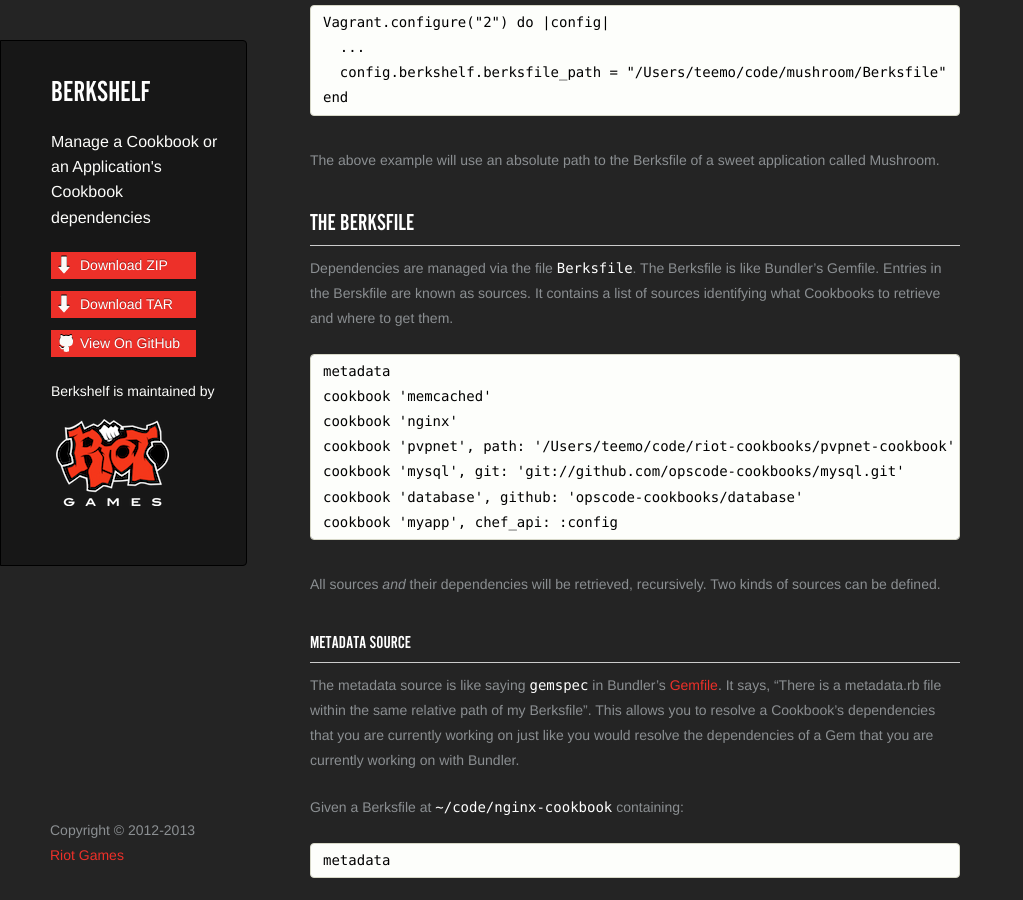
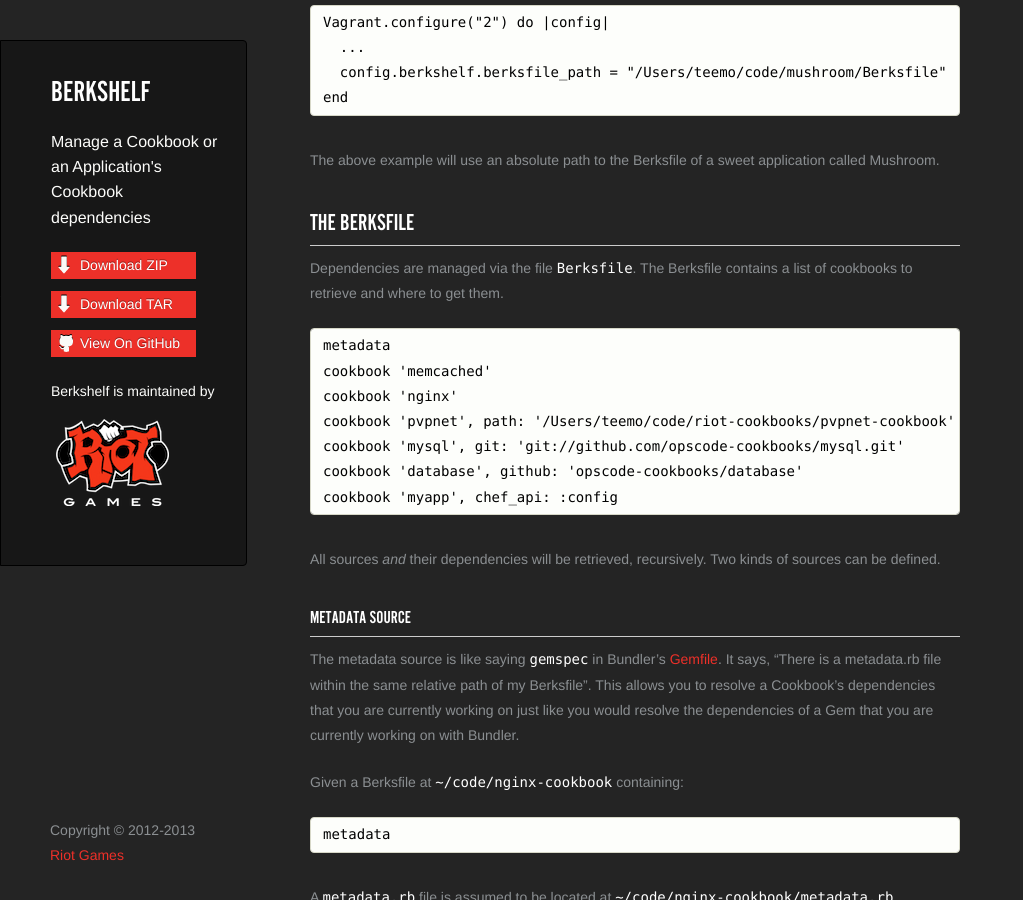
Before and after one commit to berkshelf/berkshelf, a Jekyll site: the page built from index.html, in a window 1280 px wide and 900 px high, scrolled down 7768 px. Shown: the whole window, without its empty margins (0-1023 px from the left). Built offline with Jekyll 4.4.1, drawn with Linux system fonts in a browser that asks for light colours; some of the changed text lies outside the part shown.

Commit message:
remove references to bundler - it's confusing

```diff
--- a/_includes/index.md
+++ b/_includes/index.md
@@ -1,6 +1,6 @@
 ## Getting Started
 
-If you're familiar with [Bundler](http://gembundler.com), then Berkshelf is a breeze.
+Getting started with Berkshelf is a breeze.
 
     $ gem install berkshelf
     Successfully installed berkshelf-3.0.0
@@ -251,7 +251,7 @@ The above example will use an absolute path to the Berksfile of a sweet applicat
 
 ## The Berksfile
 
-Dependencies are managed via the file `Berksfile`. The Berksfile is like Bundler's Gemfile. Entries in the Berskfile are known as sources. It contains a list of sources identifying what Cookbooks to retrieve and where to get them.
+Dependencies are managed via the file `Berksfile`. The Berksfile contains a list of cookbooks to retrieve and where to get them.
 
     metadata
     cookbook 'memcached'
```
